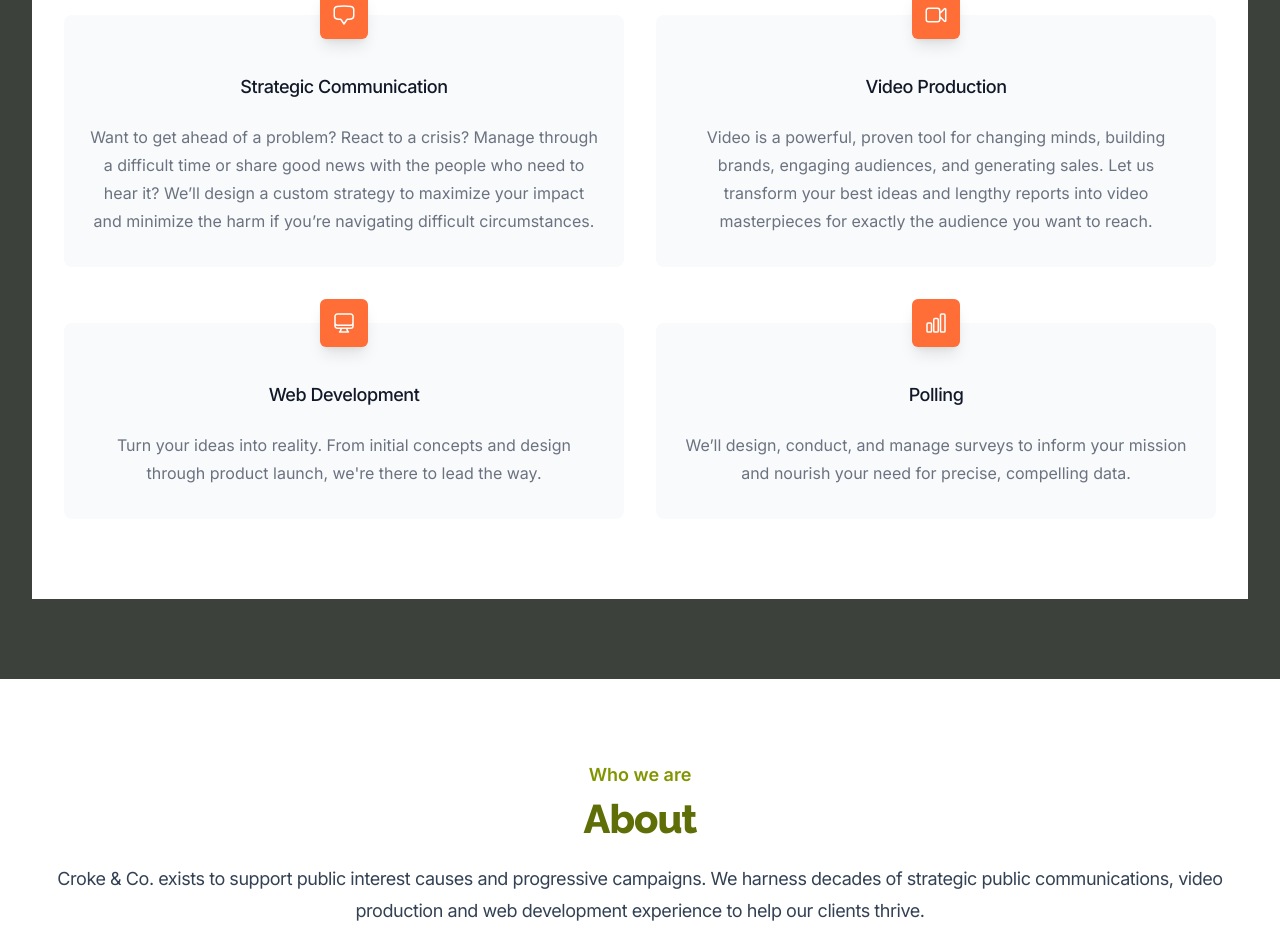
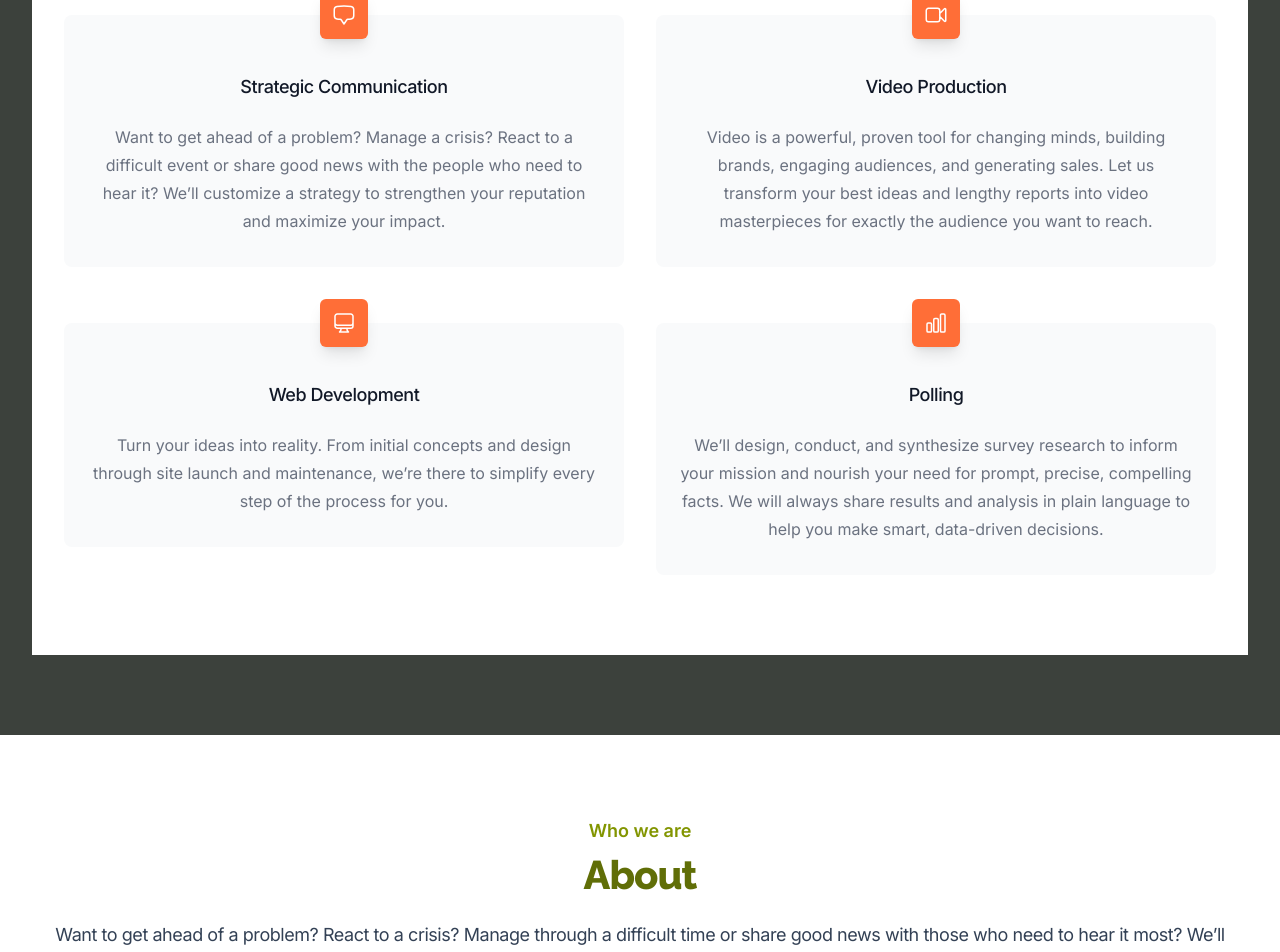
Before and after one commit to pc45/crokebrothers, a Next.js app: page / in a window 1280 px wide. Shown: the part 860-1812 px from the top of the page. Built offline with nearby package versions, Linux system fonts and the light colour scheme.

Commit message:
copy updates

```diff
--- a/src/components/About.jsx
+++ b/src/components/About.jsx
@@ -15,7 +15,7 @@ export function About() {
             About
           </p>
           <p className="mt-4 text-lg tracking-tight text-slate-700">
-            Croke & Co. exists to support public interest causes and progressive campaigns. We harness decades of strategic public communications, video production and web development experience to help our clients thrive.
+            Want to get ahead of a problem? React to a crisis? Manage through a difficult time or share good news with those who need to hear it most? We’ll design a custom strategy to reduce negativity, strengthen your reputation, and maximize your impact.
           </p>
         </div>
       </Container>
--- a/src/components/Services.jsx
+++ b/src/components/Services.jsx
@@ -9,7 +9,7 @@ import {
 const features = [
   {
     name: 'Strategic Communication',
-    description: 'Want to get ahead of a problem? React to a crisis? Manage through a difficult time or share good news with the people who need to hear it? We’ll design a custom strategy to maximize your impact and minimize the harm if you’re navigating difficult circumstances.',
+    description: 'Want to get ahead of a problem? Manage a crisis? React to a difficult event or share good news with the people who need to hear it? We’ll customize a strategy to strengthen your reputation and maximize your impact.',
     icon: ChatBubbleBottomCenterIcon,
   },
   {
@@ -19,12 +19,12 @@ const features = [
   },
   {
     name: 'Web Development',
-    description: 'Turn your ideas into reality. From initial concepts and design through product launch, we\'re there to lead the way.',
+    description: 'Turn your ideas into reality. From initial concepts and design through site launch and maintenance, we’re there to simplify every step of the process for you.',
     icon: ComputerDesktopIcon,
   },
   {
     name: 'Polling',
-    description: 'We’ll design, conduct, and manage surveys to inform your mission and nourish your need for precise, compelling data.',
+    description: 'We’ll design, conduct, and synthesize survey research to inform your mission and nourish your need for prompt, precise, compelling facts. We will always share results and analysis in plain language to help you make smart, data-driven decisions.',
     icon: ChartBarIcon,
   },
 ]
```
